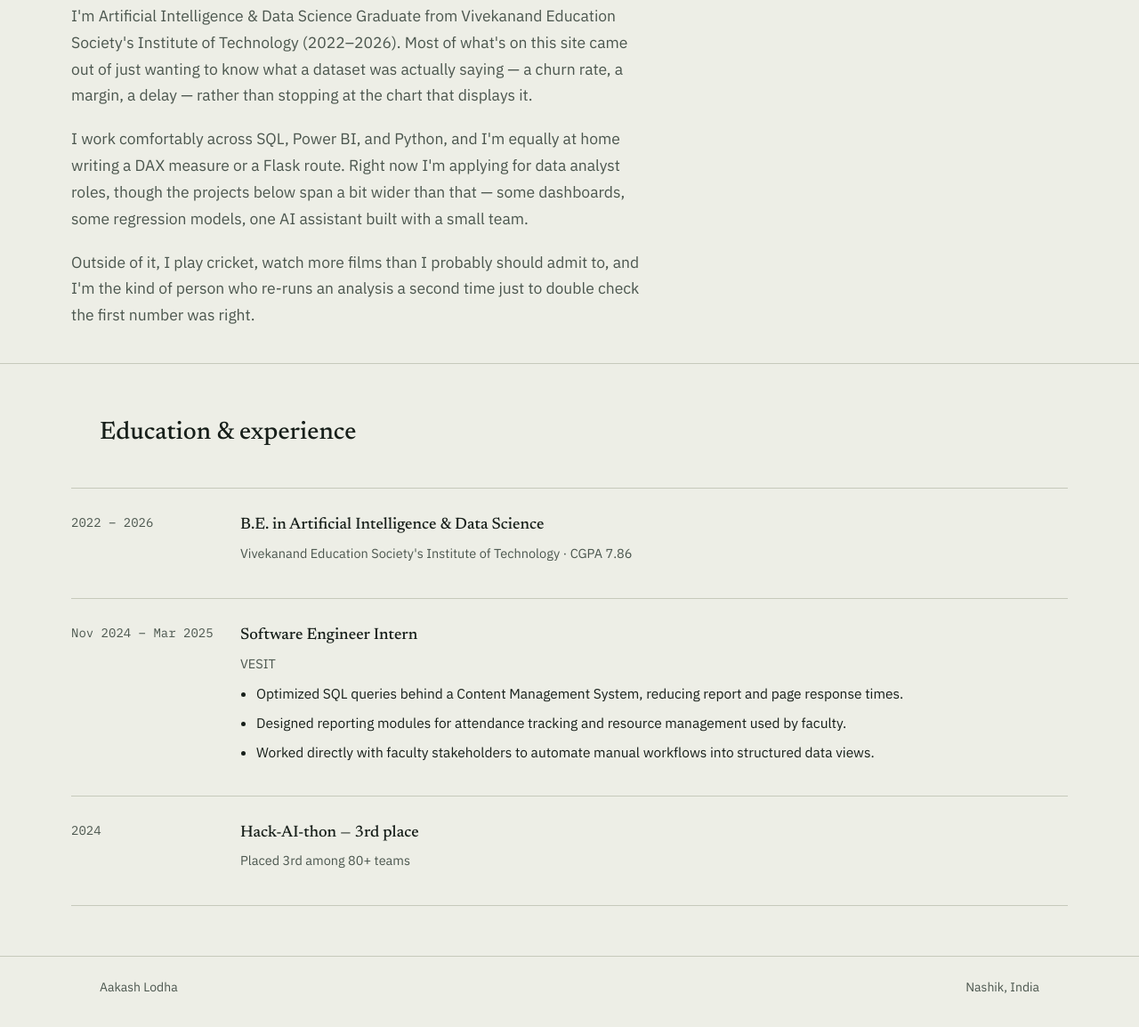
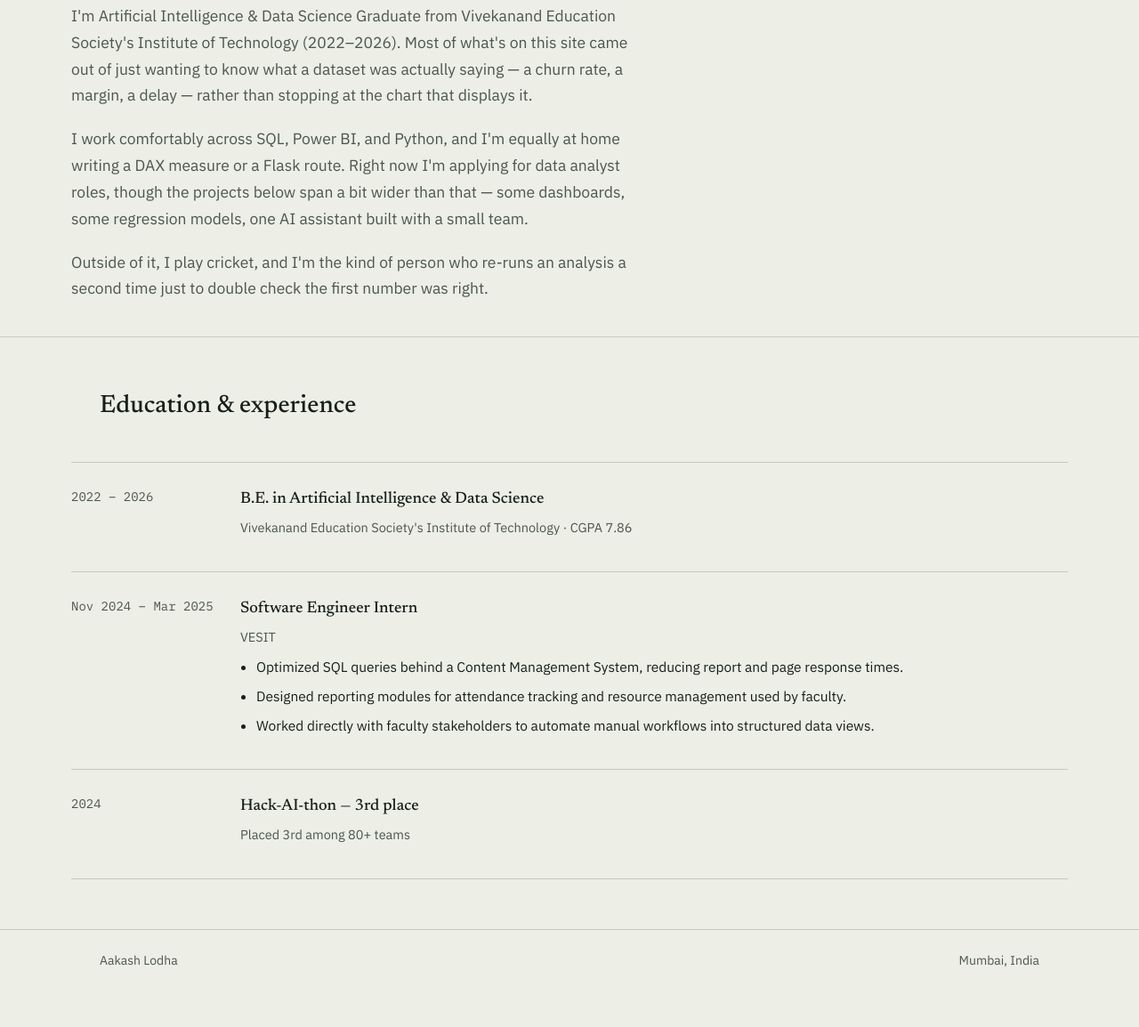
Before and after one commit to Aakash200411/Portfolio, a plain HTML site: page about.html in a window 1280 px wide. Shown: the part 222-1376 px from the top of the page at 89% size. After the commit the page ends 1353 px from the top, so only its background shows below. Drawn offline with Linux system fonts and the light colour scheme.

Commit message:
Small update

```diff
--- a/about.html
+++ b/about.html
@@ -38,7 +38,7 @@
   <div class="content">
     <p>I'm Artificial Intelligence &amp; Data Science Graduate from Vivekanand Education Society's Institute of Technology (2022&ndash;2026). Most of what's on this site came out of just wanting to know what a dataset was actually saying &mdash; a churn rate, a margin, a delay &mdash; rather than stopping at the chart that displays it.</p>
     <p>I work comfortably across SQL, Power BI, and Python, and I'm equally at home writing a DAX measure or a Flask route. Right now I'm applying for data analyst roles, though the projects below span a bit wider than that &mdash; some dashboards, some regression models, one AI assistant built with a small team.</p>
-    <p>Outside of it, I play cricket, watch more films than I probably should admit to, and I'm the kind of person who re-runs an analysis a second time just to double check the first number was right.</p>
+    <p>Outside of it, I play cricket, and I'm the kind of person who re-runs an analysis a second time just to double check the first number was right.</p>
   </div>
 </section>
 
@@ -79,7 +79,7 @@
 <footer class="site-footer">
   <div class="row footer-row">
     <span>Aakash Lodha</span>
-    <span>Nashik, India</span>
+    <span>Mumbai, India</span>
   </div>
 </footer>
 <script src="script.js"></script>
```
Also changed, not shown: contact.html (+1 -1 lines), index.html (+1 -1 lines), project-ai-erp.html (+1 -1 lines), project-cms.html (+1 -1 lines), project-ecommerce.html (+1 -1 lines), project-flight-delay.html (+1 -1 lines), project-hr-attrition.html (+1 -1 lines), project-olist.html (+1 -1 lines), project-sql-saas.html (+1 -1 lines), project-t20-worldcup.html (+1 -1 lines), project-telecom-churn.html (+1 -1 lines), project-visionix.html (+1 -1 lines), projects.html (+1 -1 lines), skills.html (+1 -1 lines).
